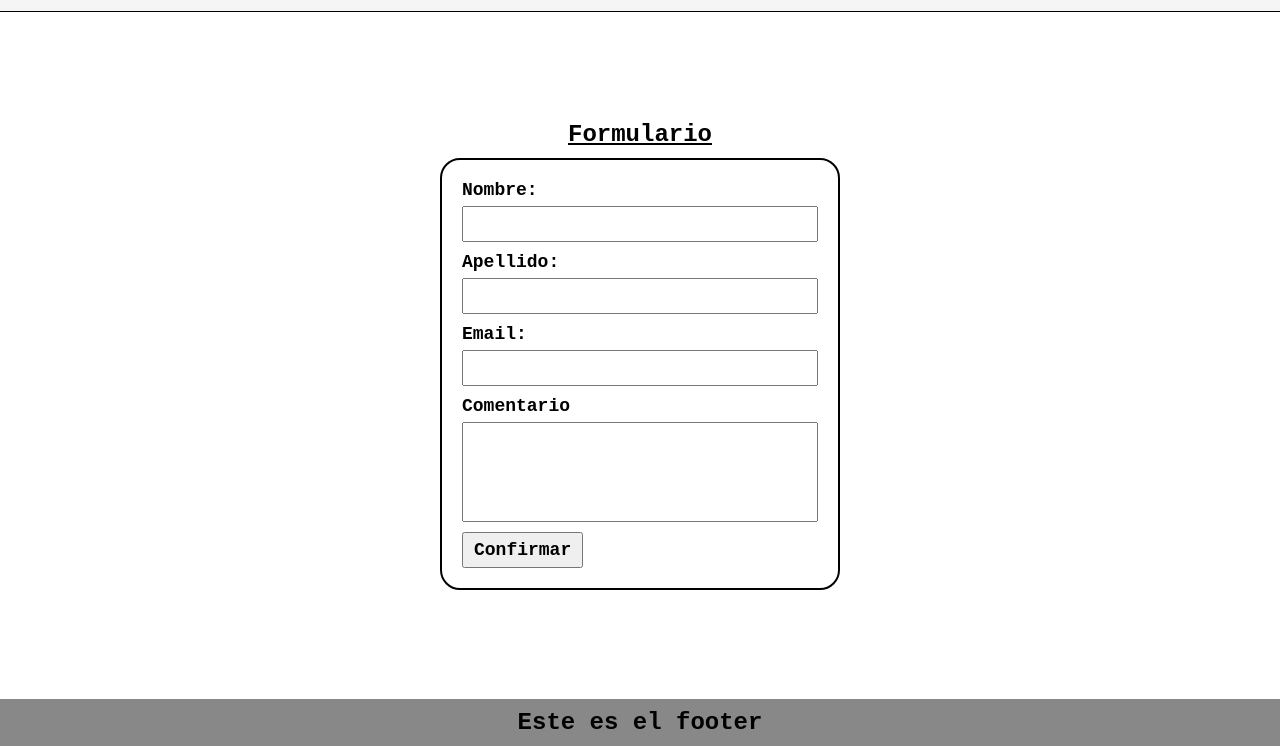
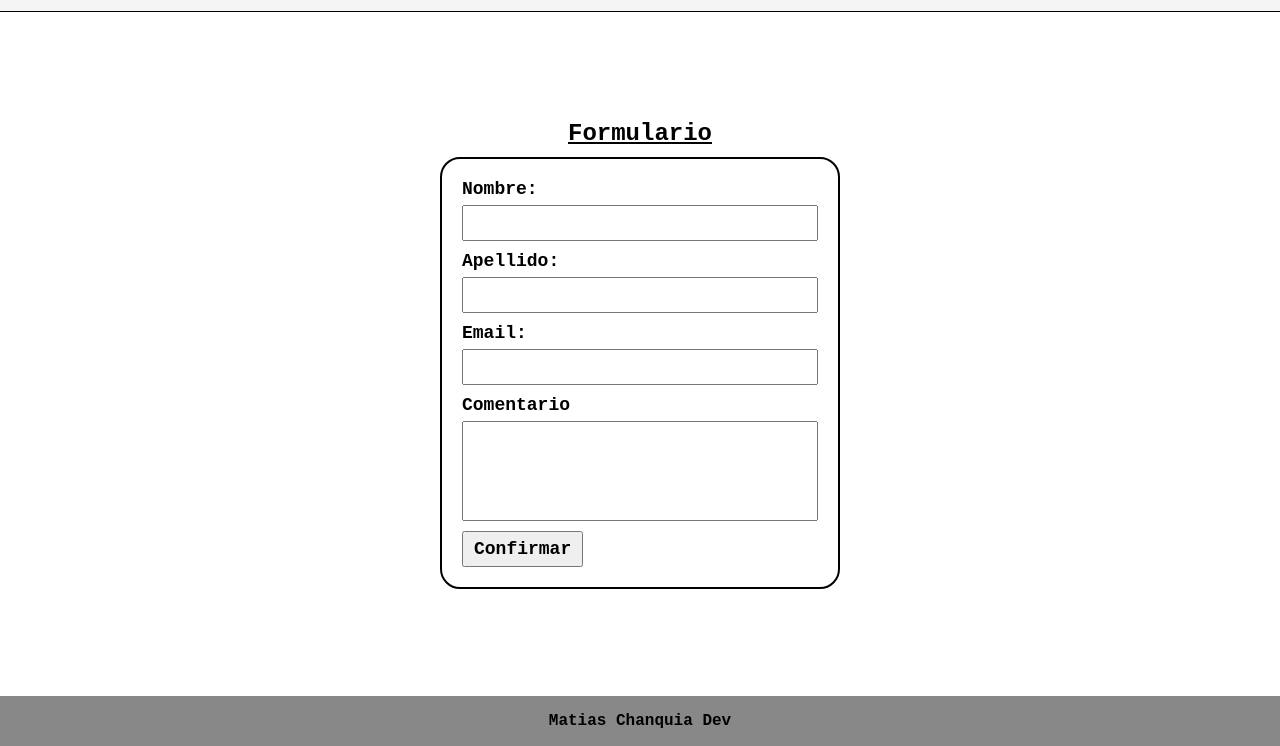
Before and after one commit to matiaschanquia/exportar-pdf, a plain HTML site: page index.html in a window 1280 px wide. Shown: the part 54-800 px from the top of the page. Drawn offline with Linux system fonts and the light colour scheme.

Commit message:
link portfolio

```diff
--- a/index.html
+++ b/index.html
@@ -43,7 +43,7 @@
     </main>
 
     <footer class="footer">
-        <h2>Este es el footer</h2>
+        <a href="https://matiaschanquia.github.io/portafolio-v1/" target="_blank">Matias Chanquia Dev</a>
     </footer>
 
     <script src="./html2pdf.bundle.min.js"></script>
--- a/styles.css
+++ b/styles.css
@@ -4,6 +4,10 @@
     padding: 0;
     box-sizing: border-box;
     font-family: 'Courier New', Courier, monospace;
+}
+
+a {
+    text-decoration: none;
 }
 
 body {
@@ -122,5 +126,14 @@ body {
 .footer {
     background-color: #888;
     text-align: center;
-    padding: 10px 0;
+    padding: 16px 0;
 }
+
+.footer > a {
+    color: #000;
+    font-weight: 900;
+}
+
+.footer > a:hover {
+    text-decoration: underline;
+}
```
